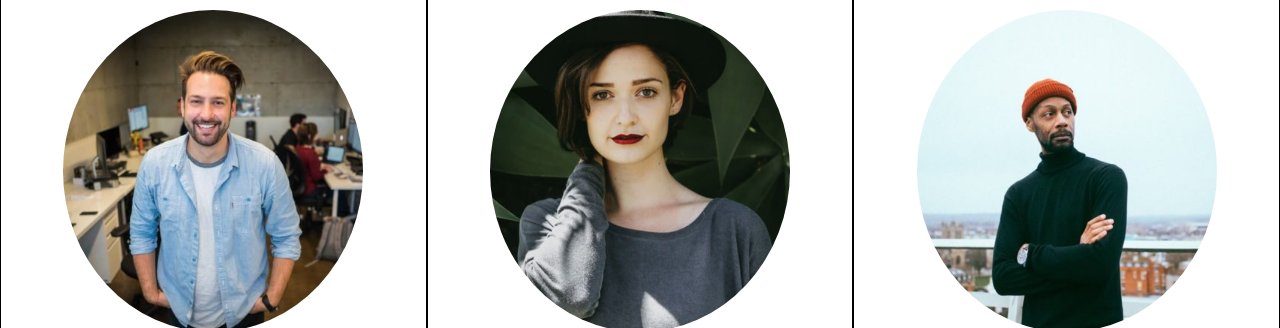
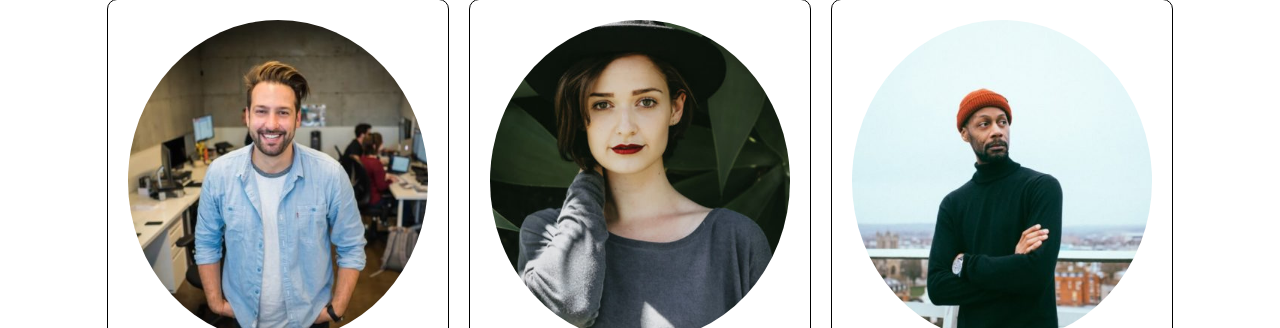
Before and after one commit to alessandro-cordoglio/js-our-team, a plain HTML site: page index.html in a window 1280 px wide. Shown: the part 83-411 px from the top of the page. Drawn offline with nearby package versions, Linux system fonts and the light colour scheme.

Commit message:
modifiche stile

```diff
--- a/css/style.css
+++ b/css/style.css
@@ -1,15 +1,16 @@
 .my_container{
     max-width: 1300px;
     margin: auto;
-
     flex-wrap: wrap;
+    justify-content: center;
 }
 body{
     height: 100vh;
 }
 .card_style{
     border: 1px solid black;
-    width: calc(100%/3);
+    width: calc((100%/3)-10px);
+    margin: 10px;
     border-radius: 10px;
     padding: 20px;
     text-align: center;
```
